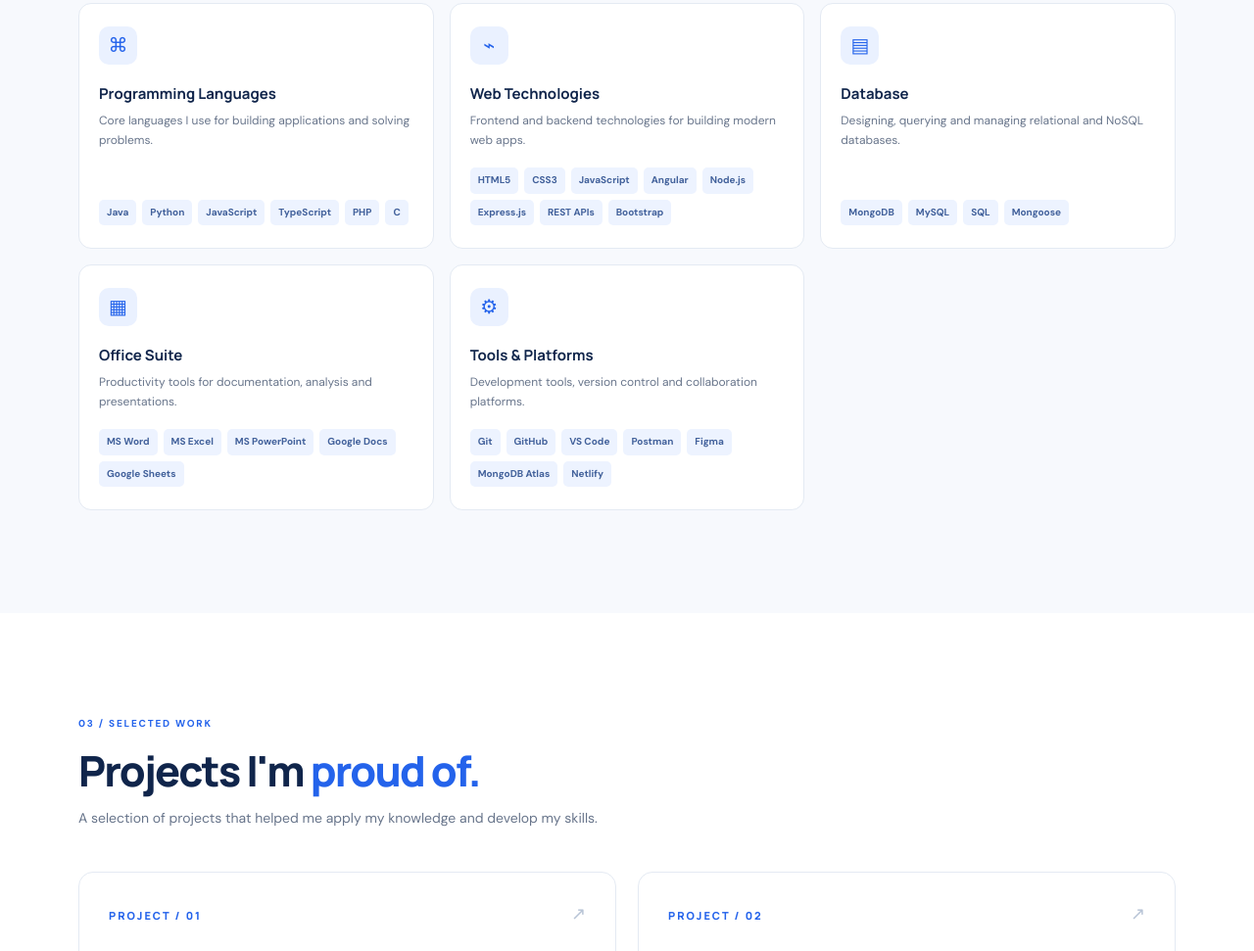
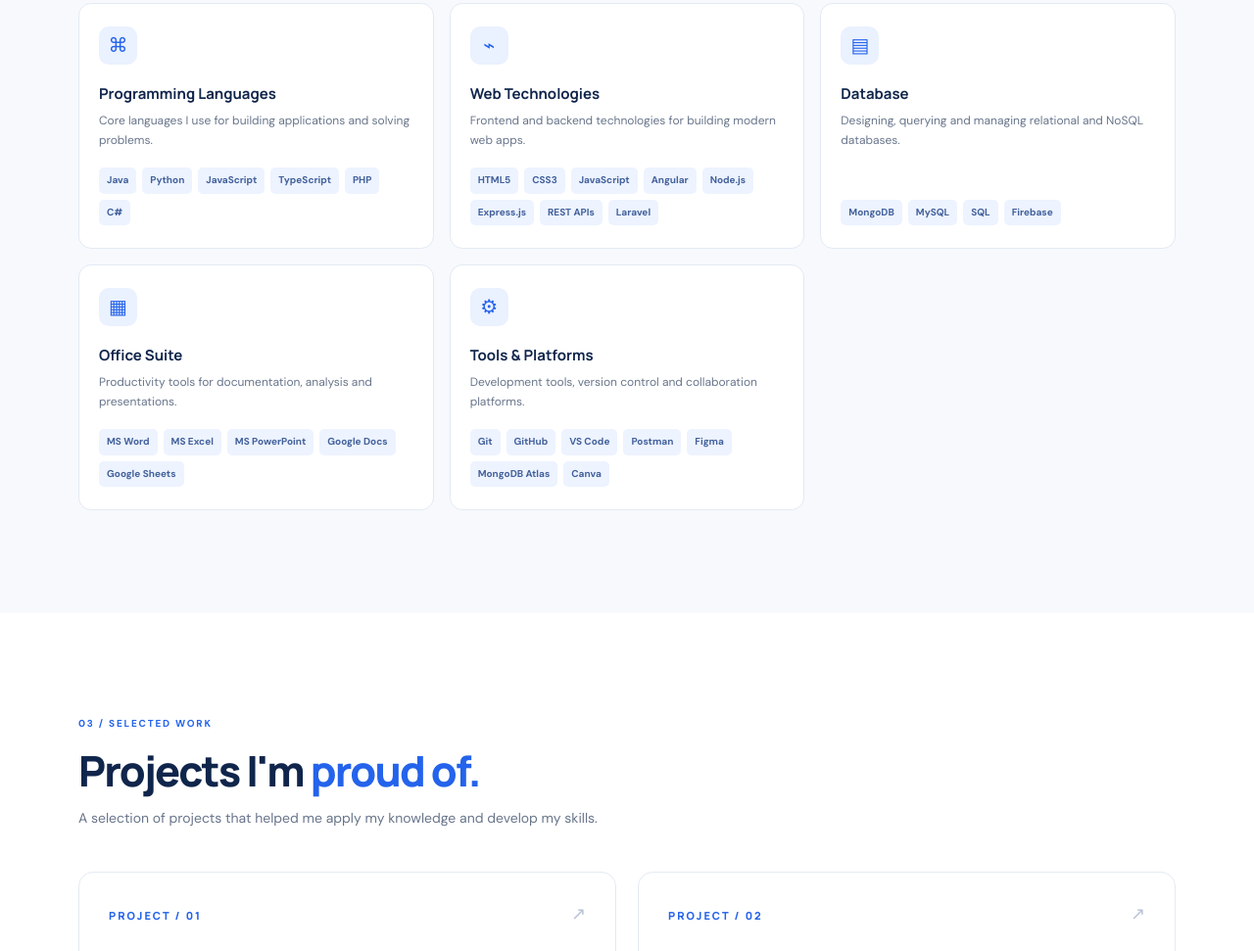
Before and after one commit to FMusharrifa/FMusharrifa-Portfolio, a plain HTML site: page index.html in a window 1280 px wide. Shown: the part 1669-2640 px from the top of the page at 98% size. Drawn offline with Linux system fonts and the light colour scheme.

Commit message:
Update skill tags in index.html

```diff
--- a/index.html
+++ b/index.html
@@ -111,21 +111,21 @@
             <div class="skill-icon" aria-hidden="true">⌘</div>
             <h3>Programming Languages</h3>
             <p>Core languages I use for building applications and solving problems.</p>
-            <div class="tags"><span>Java</span><span>Python</span><span>JavaScript</span><span>TypeScript</span><span>PHP</span><span>C</span></div>
+            <div class="tags"><span>Java</span><span>Python</span><span>JavaScript</span><span>TypeScript</span><span>PHP</span><span>C#</span></div>
           </article>
 
           <article class="skill-card">
             <div class="skill-icon" aria-hidden="true">⌁</div>
             <h3>Web Technologies</h3>
             <p>Frontend and backend technologies for building modern web apps.</p>
-            <div class="tags"><span>HTML5</span><span>CSS3</span><span>JavaScript</span><span>Angular</span><span>Node.js</span><span>Express.js</span><span>REST APIs</span><span>Bootstrap</span></div>
+            <div class="tags"><span>HTML5</span><span>CSS3</span><span>JavaScript</span><span>Angular</span><span>Node.js</span><span>Express.js</span><span>REST APIs</span><span>Laravel</span></div>
           </article>
 
           <article class="skill-card">
             <div class="skill-icon" aria-hidden="true">▤</div>
             <h3>Database</h3>
             <p>Designing, querying and managing relational and NoSQL databases.</p>
-            <div class="tags"><span>MongoDB</span><span>MySQL</span><span>SQL</span><span>Mongoose</span></div>
+            <div class="tags"><span>MongoDB</span><span>MySQL</span><span>SQL</span><span>Firebase</span></div>
           </article>
 
           <article class="skill-card">
@@ -139,7 +139,7 @@
             <div class="skill-icon" aria-hidden="true">⚙</div>
             <h3>Tools &amp; Platforms</h3>
             <p>Development tools, version control and collaboration platforms.</p>
-            <div class="tags"><span>Git</span><span>GitHub</span><span>VS Code</span><span>Postman</span><span>Figma</span><span>MongoDB Atlas</span><span>Netlify</span></div>
+            <div class="tags"><span>Git</span><span>GitHub</span><span>VS Code</span><span>Postman</span><span>Figma</span><span>MongoDB Atlas</span><span>Canva</span></div>
           </article>
 
         </div>
```
